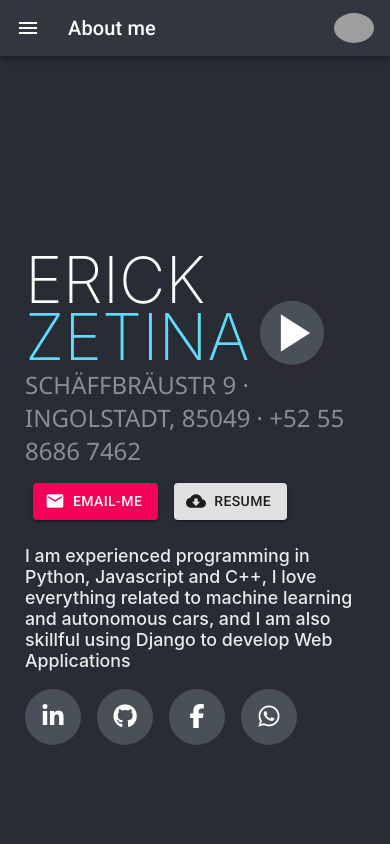
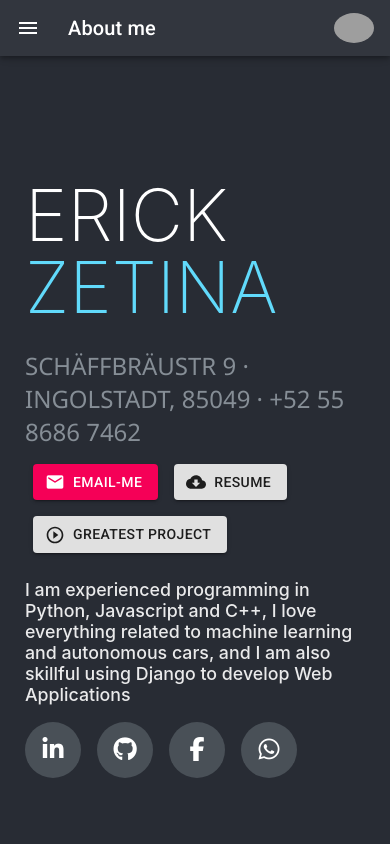
Before and after one commit to Zetinator/react_webpage, a React (Create React App) app: page / in a window 390 px wide. Shown: the top 844 px of the page. Built offline with nearby package versions, Linux system fonts and the light colour scheme; grey boxes are pictures that could not be loaded; the HTML template or start-up script is replaced by a standard one.

Commit message:
ugly play button removed

```diff
--- a/src/About.js
+++ b/src/About.js
@@ -3,6 +3,7 @@ import React from "react";
 import Button from "@material-ui/core/Button";
 import { makeStyles } from "@material-ui/core/styles";
 import CloudDownloadIcon from "@material-ui/icons/CloudDownload";
+import PlayCircleOutlineIcon from '@material-ui/icons/PlayCircleOutline';
 import Icon from "@material-ui/core/Icon";
 import Tooltip from "@material-ui/core/Tooltip";
 
@@ -50,6 +51,23 @@ function Contact() {
           </Button>
         </Tooltip>
       </a>
+      <a
+        className="btn"
+        href="https://youtu.be/LT-8tDMSFo0"
+        target="_blank"
+        rel="noopener noreferrer"
+      >
+        <Tooltip title="Watch my autonomous car in action! :D">
+          <Button
+            variant="contained"
+            color="default"
+            className={classes.button}
+            startIcon={<PlayCircleOutlineIcon />}
+          >
+            greatest project
+          </Button>
+        </Tooltip>
+      </a>
     </div>
   );
 }
@@ -58,15 +76,8 @@ export default function About() {
   return (
     <div className="about">
       <h1 className="gross">
-        Erick <span className="gross blue">Zetina</span>
-        <a
-          className="btn-video pulse"
-          href="https://youtu.be/LT-8tDMSFo0"
-          target="_blank"
-          rel="noopener noreferrer"
-        >
-          <i className="material-icons play-arrow">play_arrow</i>
-        </a>
+        Erick <span className="blue">Zetina</span>
+
       </h1>
       <p className="subheading">
         Schäffbräustr 9 · Ingolstadt, 85049 · +52 55 8686 7462
--- a/src/App.css
+++ b/src/App.css
@@ -106,15 +106,18 @@ h1 {
 }
 
 h1.gross {
+  display: inline-block;
   font-size: calc(4rem + 4vmin);
-  line-height: calc(1rem + 4.1vmin);
-  margin-bottom: 0.5rem;
+  line-height: calc(1rem + 3vmin);
+  margin-right: 1rem;
+  margin-bottom: 5.5rem;
 }
 @media (max-width: 992px) {
   h1.gross {
-    font-size: 4rem;
-    line-height: 2rem;
-    margin-bottom: 0.5rem;
+    font-size: 4.5rem;
+    line-height: 4.5rem;
+    margin-top: .1rem;
+    margin-bottom: 1.5rem;
   }
 }
 
@@ -288,6 +291,29 @@ p.date {
   animation: shadow-pulse 1s 1;
 }
 
+.video-btn a {
+  display: inline-block;
+  height: 3.5rem;
+  width: 3.5rem;
+  background-color: #495057;
+  color: #fff !important;
+  border-radius: 100%;
+  text-align: center;
+  font-size: 1.5rem;
+  line-height: 3.5rem;
+  margin-right: 1rem;
+  transition: all 0.3s ease-in;
+}
+
+.video-btn a:last-child {
+  margin-right: 0;
+}
+
+.video-btn a:hover {
+  background-color: red;
+  animation: shadow-pulse 1s 1;
+}
+
 .social-icons a {
   display: inline-block;
   height: 3.5rem;
```
